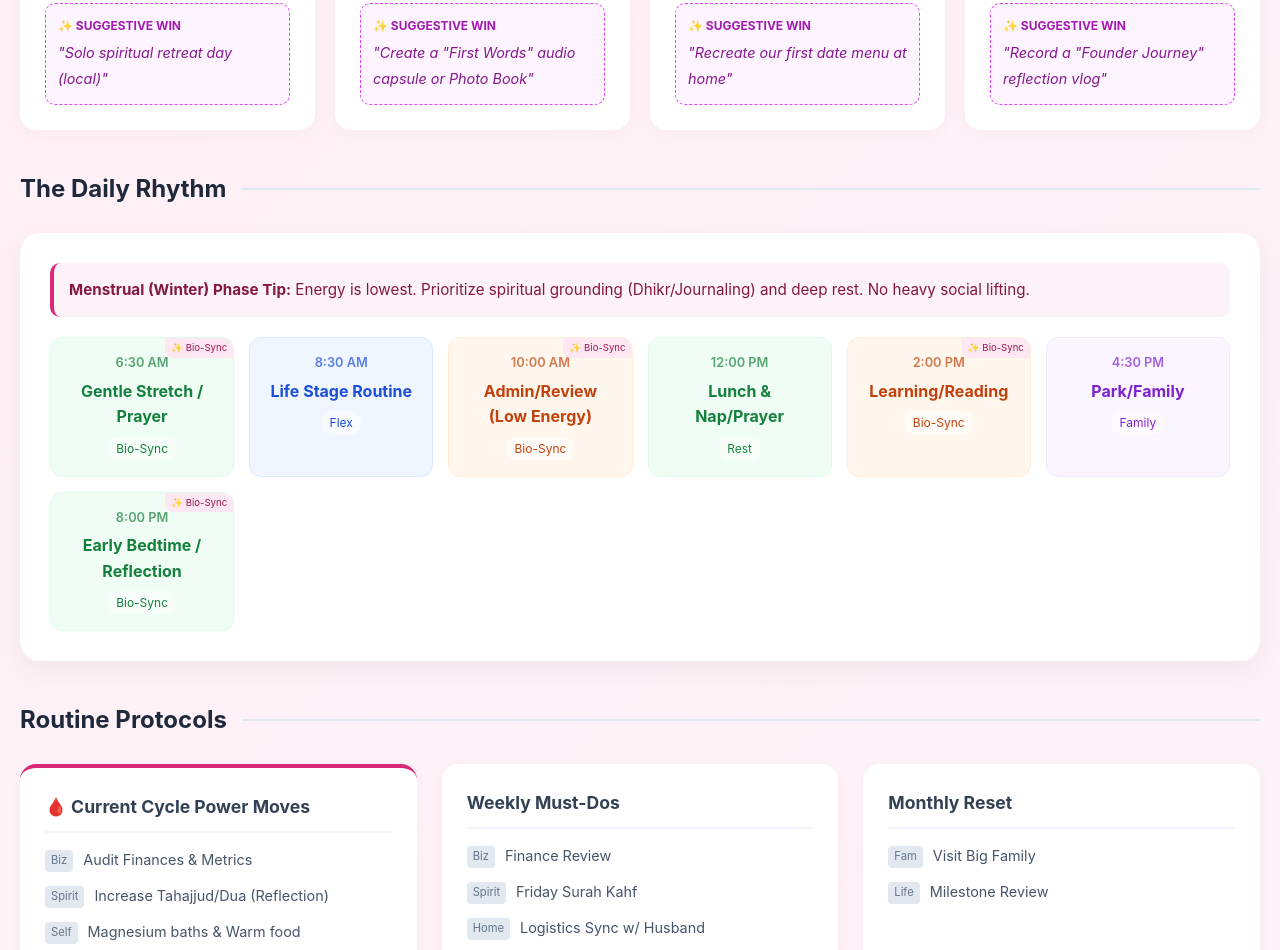
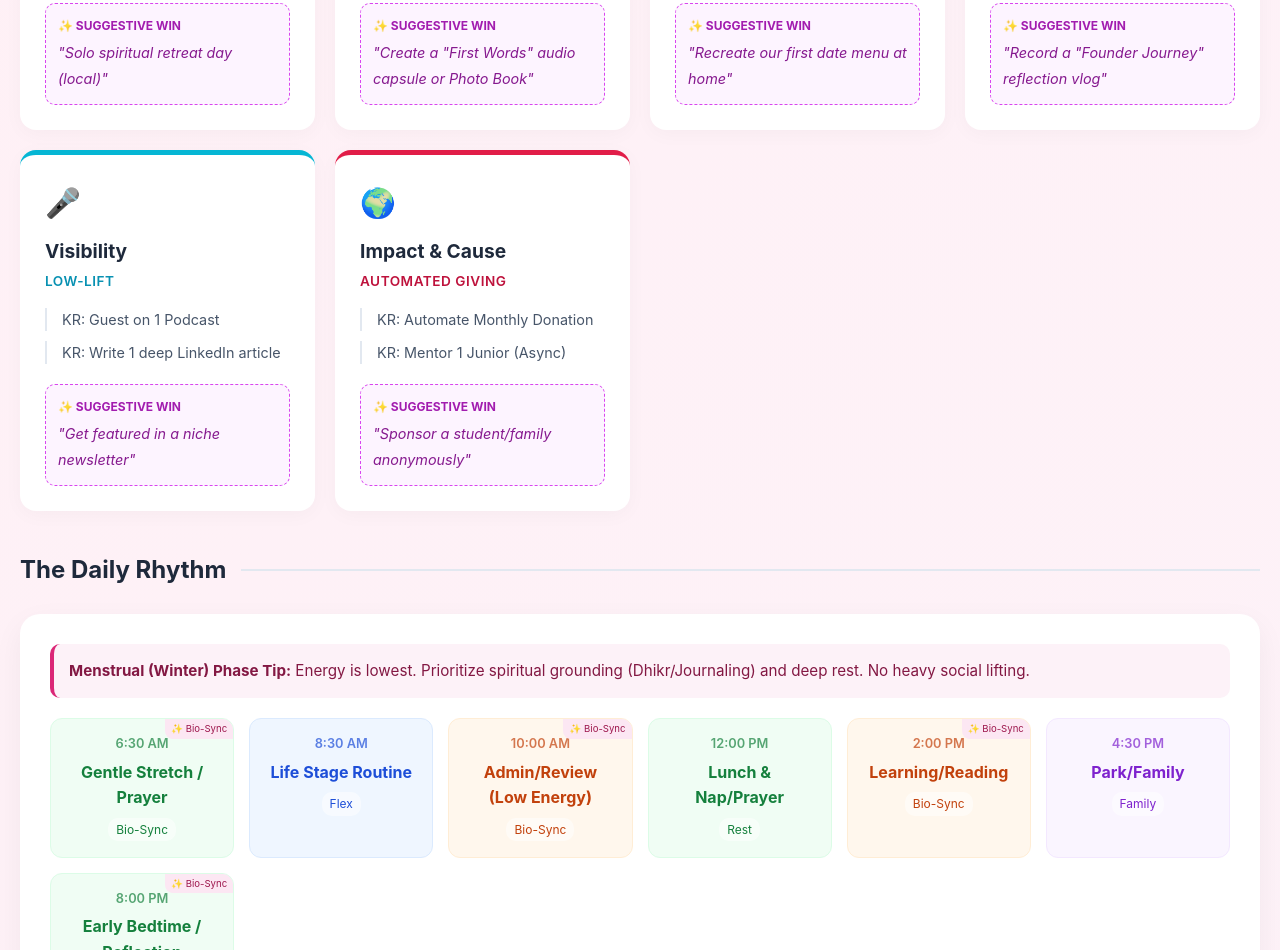
Before and after one commit to webdevsha/future-mom-rev, a plain HTML site: page index.html in a window 1280 px wide. Shown: the part 1075-2025 px from the top of the page. Drawn offline with Linux system fonts and the light colour scheme.

Commit message:
Add new department styles for visibility and impact
Added new department styles for visibility and impact.

```diff
--- a/index.html
+++ b/index.html
@@ -277,6 +277,10 @@
         .dept-marriage { border-color: #ec4899; } .dept-marriage .dept-focus { color: #db2777; }
         .dept-baby { border-color: #3b82f6; } .dept-baby .dept-focus { color: #2563eb; }
         .dept-family { border-color: #8b5cf6; } .dept-family .dept-focus { color: #7c3aed; }
+
+        /* New Dept Colors */
+        .dept-visibility { border-color: #06b6d4; } .dept-visibility .dept-focus { color: #0891b2; } /* Cyan */
+        .dept-impact { border-color: #e11d48; } .dept-impact .dept-focus { color: #be123c; } /* Rose/Red */
 
         /* --- Daily Rhythm --- */
         .section-header { display: flex; align-items: center; gap: 15px; margin-bottom: 25px; }
@@ -648,6 +652,16 @@
                         id: 'biz', icon: '💼', title: 'Cetalabs', focus: 'Stability (25h)', style: 'dept-biz',
                         okrs: ['KR: Set "Niat" before work', 'KR: Retain Members', 'KR: Maintenance Dev Only'],
                         win: 'Record a "Founder Journey" reflection vlog'
+                    },
+                    {
+                        id: 'visibility', icon: '🎤', title: 'Visibility', focus: 'Low-Lift', style: 'dept-visibility',
+                        okrs: ['KR: Guest on 1 Podcast', 'KR: Write 1 deep LinkedIn article'],
+                        win: 'Get featured in a niche newsletter'
+                    },
+                    {
+                        id: 'impact', icon: '🌍', title: 'Impact & Cause', focus: 'Automated Giving', style: 'dept-impact',
+                        okrs: ['KR: Automate Monthly Donation', 'KR: Mentor 1 Junior (Async)'],
+                        win: 'Sponsor a student/family anonymously'
                     }
                 ],
                 baseSchedule: [
@@ -679,6 +693,16 @@
                         id: 'biz', icon: '💼', title: 'Cetalabs', focus: 'Growth (30h)', style: 'dept-biz',
                         okrs: ['KR: Ethical/Barakah Decisions', 'KR: Grow Users', 'KR: 2 Content/wk'],
                         win: 'Launch a new community challenge'
+                    },
+                    {
+                        id: 'visibility', icon: '🎤', title: 'Visibility', focus: 'Local Authority', style: 'dept-visibility',
+                        okrs: ['KR: Host 1 Local Workshop', 'KR: Attend 1 Networking Event'],
+                        win: 'Speak on a panel or webinar'
+                    },
+                    {
+                        id: 'impact', icon: '🌍', title: 'Impact & Cause', focus: 'Active Participation', style: 'dept-impact',
+                        okrs: ['KR: 1 Volunteer Day', 'KR: Pro-bono Consult for Non-profit'],
+                        win: 'Organize a small charity drive'
                     }
                 ],
                 baseSchedule: [
@@ -709,6 +733,16 @@
                         id: 'biz', icon: '💼', title: 'Cetalabs', focus: 'Scale (35h+)', style: 'dept-biz',
                         okrs: ['KR: Donate % of Profit', 'KR: Hire VA', 'KR: 2 Corp Deals'],
                         win: 'Close a major partnership deal'
+                    },
+                    {
+                        id: 'visibility', icon: '🎤', title: 'Visibility', focus: 'Thought Leadership', style: 'dept-visibility',
+                        okrs: ['KR: Keynote/Major Conf', 'KR: Launch PR Campaign'],
+                        win: 'Get interviewed by a major industry outlet'
+                    },
+                    {
+                        id: 'impact', icon: '🌍', title: 'Impact & Cause', focus: 'Strategic Giving', style: 'dept-impact',
+                        okrs: ['KR: Launch Scholarship/Grant', 'KR: Host Fundraising Event'],
+                        win: 'Fully fund a specific community project'
                     }
                 ],
                 baseSchedule: [
```
